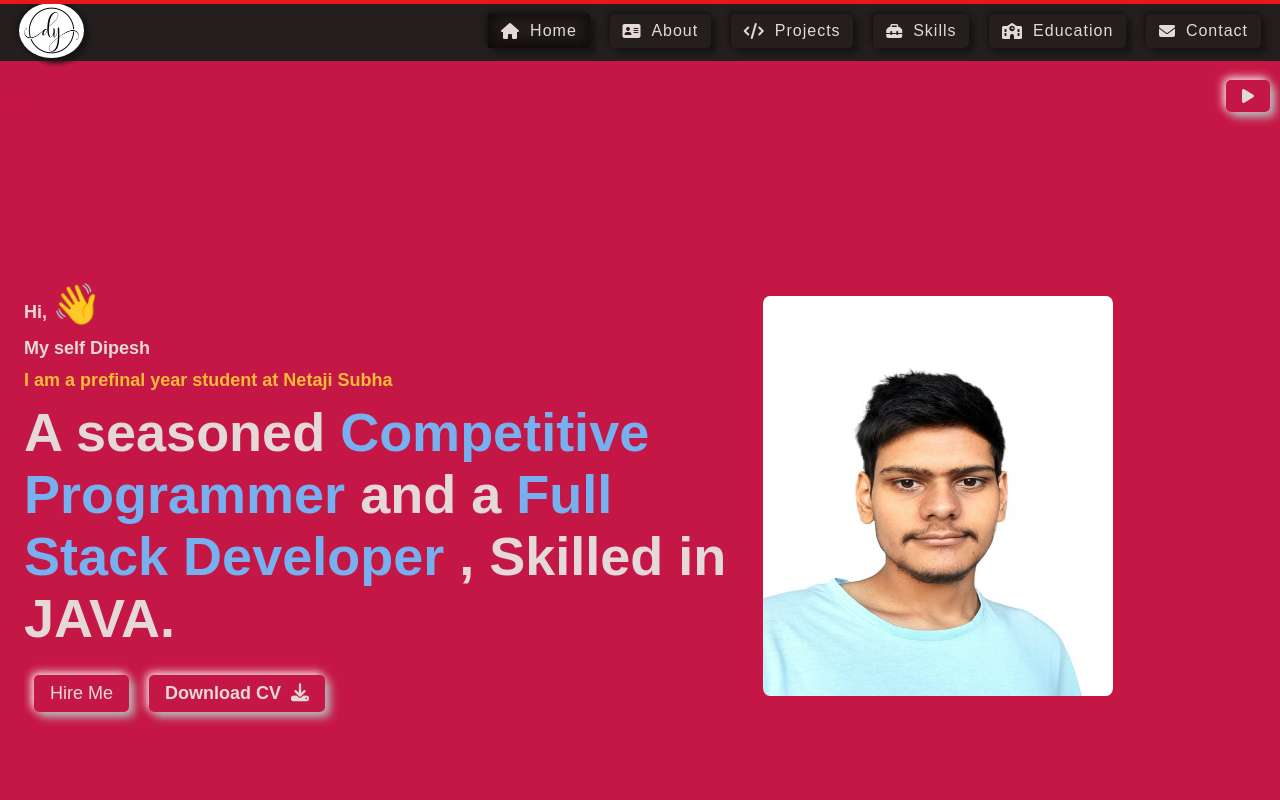
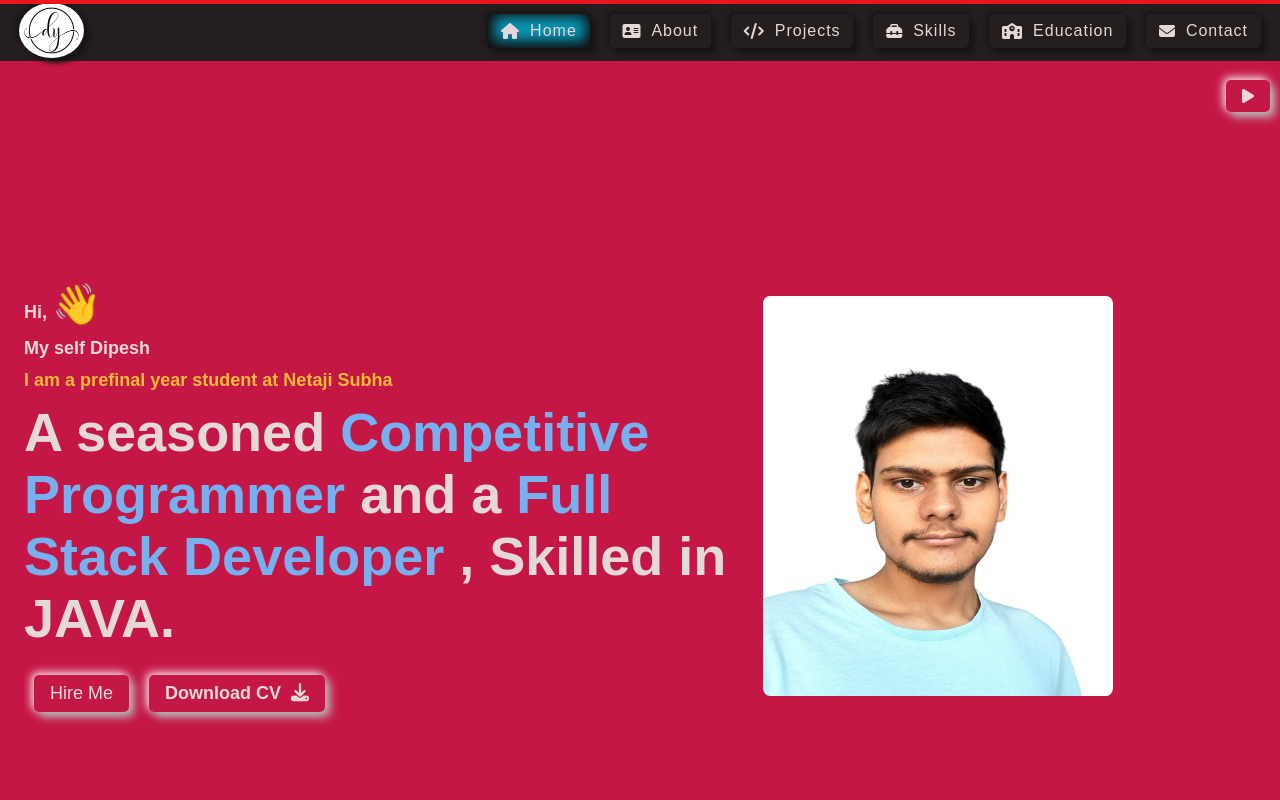
Before and after one commit to dipeshyadav331/Portfolio-website, a React (Create React App) app: page / in a window 1280 px wide. Shown: the top 800 px of the page. Built offline with nearby package versions, Linux system fonts and the light colour scheme; a web font is replaced by a local one.

Commit message:
Update App.css

```diff
--- a/src/App.css
+++ b/src/App.css
@@ -192,3 +192,7 @@ body::-webkit-scrollbar-thumb {
   transform-origin: 0%;
   z-index: 101;
 }
+
+.active {
+  background-color: rgb(9, 151, 183);
+}
```
